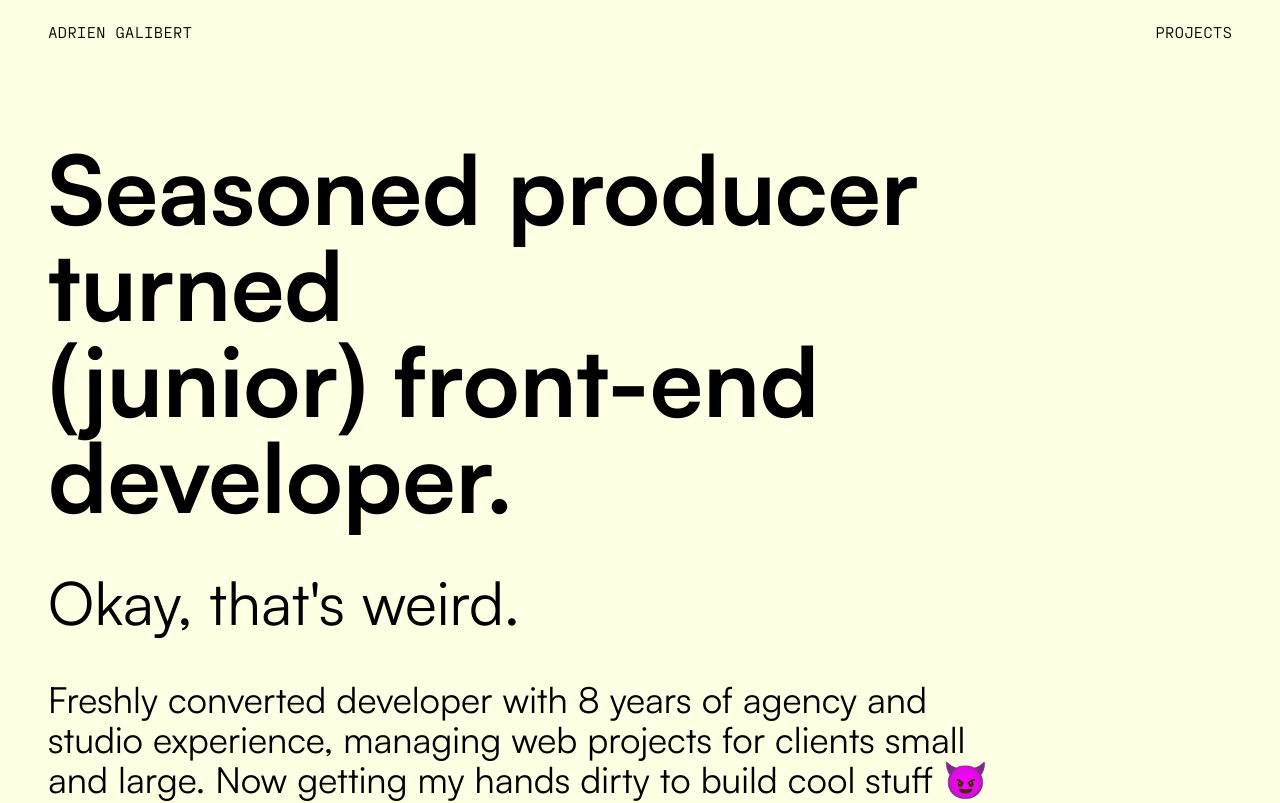
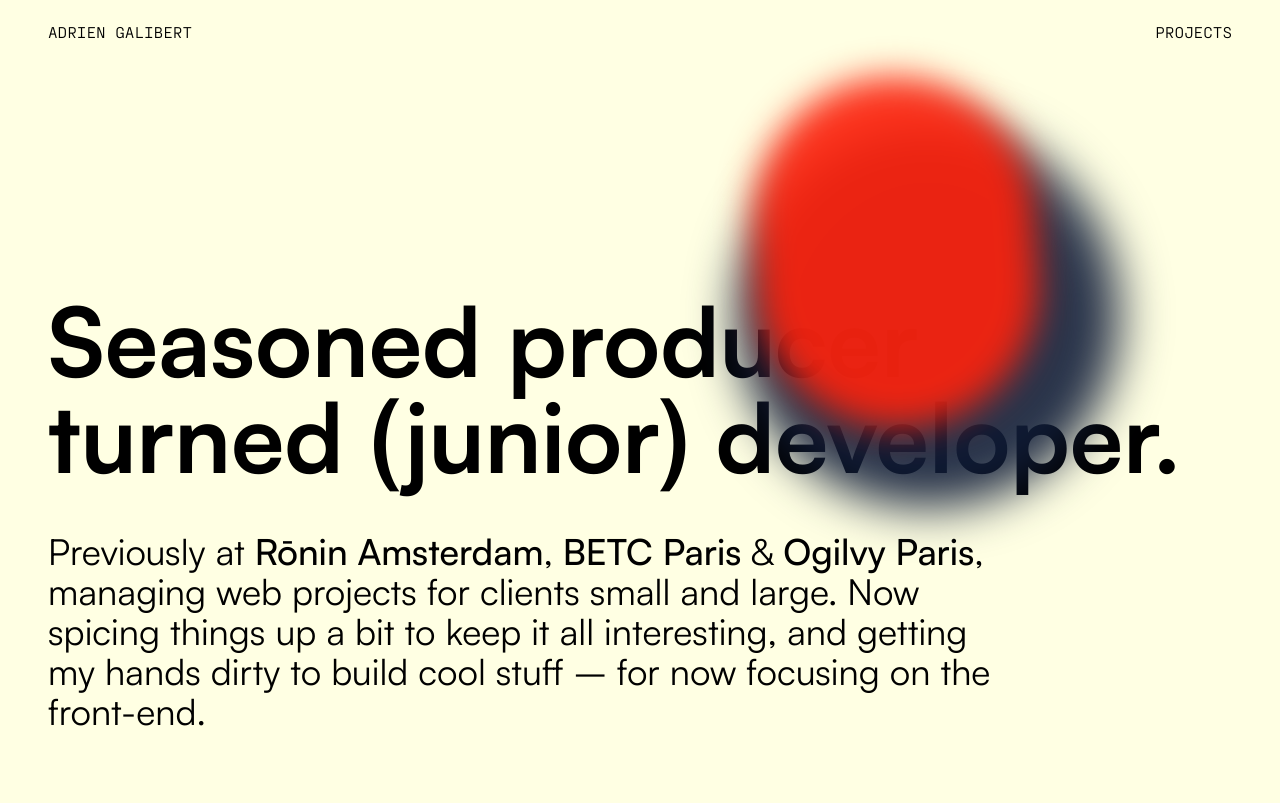
Before and after one commit to adrienglbrt/portfolio-2023, a Next.js app: page / in a window 1280 px wide. Shown: the top 803 px of the page. Built offline with nearby package versions, Linux system fonts and the light colour scheme.

Commit message:
Add proto Home animation
Also isolated useMousePosition hook. But thinking of trying to achieve the same with Framer Motion useMotionValue.

```diff
--- a/src/components/pushProject.js
+++ b/src/components/pushProject.js
@@ -2,7 +2,7 @@ import Link from "next/link";
 import Image from 'next/image'
 
 export default function PushProject({ project, format }) {
-    const height = (format == "small" ? "h-60" : null )
+    const height = (format == "small" ? "h-40 lg:h-60" : null )
 
     return (
         <Link key={project.slug} href={`/projects/${project.slug}`} className="group block rounded-l md:rounded-xl overflow-hidden w-full">
--- a/src/components/stackListItem.js
+++ b/src/components/stackListItem.js
@@ -1,32 +1,15 @@
 
-import { useEffect, useState } from "react"
+import { useState } from "react"
 import { motion } from "framer-motion"
+import useMousePosition from "@/utils/hooks/useMousePosition"
 
 export default function StackListItem({ gifPath, children }) {
     const [isHovered, setIsHovered] = useState(false)
-    const [mousePosition, setMousePosition] = useState({
-        x: 0,
-        y: 0
-    })
-
-
-    useEffect(() => {
-        const mouseMove = e => {
-            setMousePosition({
-                x: e.clientX,
-                y: e.clientY
-            })
-        }
-        window.addEventListener('mousemove', mouseMove)
-        return () => {
-            window.removeEventListener('mousemove', mouseMove)
-        }
-    }, [])
 
     const variants = {
         hovered: {
-            x: mousePosition.x,
-            y: mousePosition.y,
+            x: useMousePosition().x,
+            y: useMousePosition().y,
         },
     }
 
--- a/src/pages/index.js
+++ b/src/pages/index.js
@@ -1,13 +1,40 @@
 // "use client"
 
 import projectsData from '../data/projects.json'
+
 import PushDefault from '@/components/pushDefault'
 import PushProject from '@/components/pushProject'
 import Wrapper from '@/components/wrapper'
 import StackListItem from '@/components/stackListItem'
 
+import { motion, useMotionValue, useTransform, animate, useTime, useAnimation } from 'framer-motion'
+import { useEffect, useRef } from 'react'
+// import useMousePosition from '@/utils/hooks/useMousePosition'
+
 export default function Home() {
   const highlightedProjects = projectsData.filter(project => project.highlight === true)
+
+  const cursorX = useMotionValue(0)
+  const cursorY = useMotionValue(0)
+  const containerRef = useRef(null)
+
+  const scale = (value, inputMin, inputMax, outputMin, outputMax) => {
+    return ((value - inputMin) / (inputMax - inputMin)) * (outputMax - outputMin) + outputMin;
+  };
+
+  useEffect(() => {
+    const updateCursorPosition = (e) => {
+      cursorX.set(e.clientX)
+      cursorY.set(e.clientY)
+      console.log('Cursor X:', e.clientX, 'Cursor Y:', e.clientY);
+    }
+
+    document.addEventListener('mousemove', updateCursorPosition)
+
+    return () => {
+      document.removeEventListener('mousemove', updateCursorPosition)
+    }
+  }, [cursorX, cursorY])
 
   const stackItemOnePath = '/images/skills/skill-1.gif'
   const stackItemTwoPath = '/images/skills/skill-2.gif'
@@ -16,10 +43,42 @@ export default function Home() {
 
   return (
       <Wrapper>
-        <section className="flex flex-col justify-end h-[calc(100vh-64px)]">
-          <h1 className="text-6xl md:text-8xl font-bold mb-4 md:mb-12">Seasoned producer turned<br />(junior) front-end developer.</h1>
-          <p className="text-4xl md:text-6xl mb-4 md:mb-12">Okay, that's weird.</p>
-          <p className="text-2xl md:text-4xl md:w-[80%]">Freshly converted developer with 8 years of agency and studio experience, managing web projects for clients small and large. Now getting my hands dirty to build cool stuff 😈</p>
+        <section className="relative flex flex-col justify-end h-[calc(100vh-100px)]">
+          <h1
+            className="text-6xl md:text-8xl font-bold mb-4 md:mb-12">Seasoned producer<br />turned (junior) developer.</h1>
+          {/* <p className="text-4xl md:text-6xl mb-4 md:mb-12">Okay, that's weird.</p> */}
+          <p className="pb-8 text-2xl md:text-4xl md:w-[80%]">Previously at <span className="font-medium">Rōnin Amsterdam</span>, <span className="font-medium">BETC Paris</span> & <span className="font-medium">Ogilvy Paris</span>, managing web projects for clients small and large. Now spicing things up a bit to keep it all interesting, and getting my hands dirty to build cool stuff – for now focusing on the front-end.</p>
+          <div className='absolute right-24 bottom-60 h-[400px] w-[400px]' ref={containerRef}>
+            <motion.div
+              className="absolute bg-[rgba(17,29,57,0.9)] h-96 w-96 rounded-full blur-xl"
+              style={{
+                x: useTransform(cursorX, (x) => {
+                  const containerWidth = containerRef.current?.offsetWidth || 0;
+                  const scale = 50; // Adjust the scaling factor as needed
+                  const centeredX = x - containerWidth / 2;
+                  return centeredX === 0 ? 0 : centeredX / scale;
+                }),
+                y: useTransform(cursorY, (y) => {
+                  const containerHeight = containerRef.current?.offsetHeight || 0;
+                  const scale = 50; // Adjust the scaling factor as needed
+                  const centeredY = y - containerHeight / 2;
+                  return centeredY === 0 ? 0 : centeredY / scale * -1;
+                }),
+              }}
+            />
+            <motion.div
+              className="absolute bg-[rgba(255,34,12,0.9)] h-64 w-80 rounded-full blur-lg"
+              animate={{
+                rotate: [0, 360], // Infinite rotation from 0 to 360 degrees
+                scale: [1, 1.2, 1], // Infinite scaling animation
+              }}
+              transition={{
+                duration: 5, // Adjust the duration of each cycle
+                repeat: Infinity, // Repeat the animation infinitely
+                ease: 'linear', // Linear easing for constant speed
+              }}
+            />
+          </div>
         </section>
         <div className="mt-16 md:mt-32 grid md:grid-cols-12 gap-8">
           <section className="md:col-span-8">
--- a/src/pages/projects/[slug].js
+++ b/src/pages/projects/[slug].js
@@ -25,7 +25,6 @@ export default function Project() {
   // Get the previous and next projects
   const previousProject = hasPrevious ? sortedList[previousIndex] : null
   const nextProject = hasNext ? sortedList[nextIndex] : null
-
 
   return (
     <Wrapper>
--- /dev/null
+++ b/src/utils/hooks/useMousePosition.js
@@ -0,0 +1,25 @@
+import { useEffect, useState } from "react"
+
+export default function useMousePosition() {
+    const [mousePosition, setMousePosition] = useState({
+        x: 0,
+        y: 0
+    })
+
+    useEffect(() => {
+        const updateMousePosition = e => {
+            setMousePosition({
+                x: e.clientX,
+                y: e.clientY
+            })
+        }
+
+        window.addEventListener('mousemove', updateMousePosition)
+
+        return () => {
+            window.removeEventListener('mousemove', updateMousePosition)
+        }
+    }, [])
+
+    return mousePosition
+}
```
Lines whose indentation alone changed are shown as unchanged.
